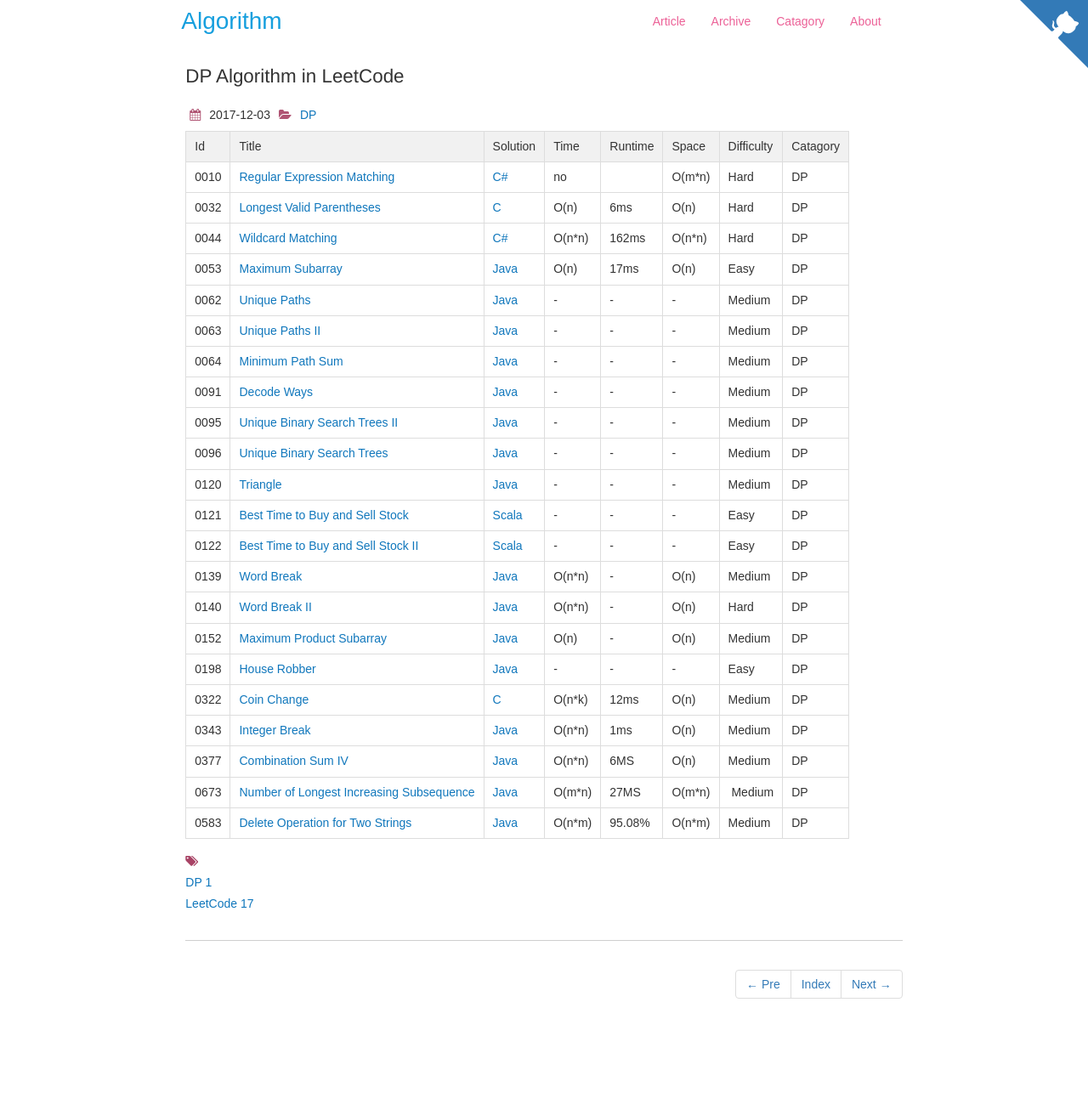
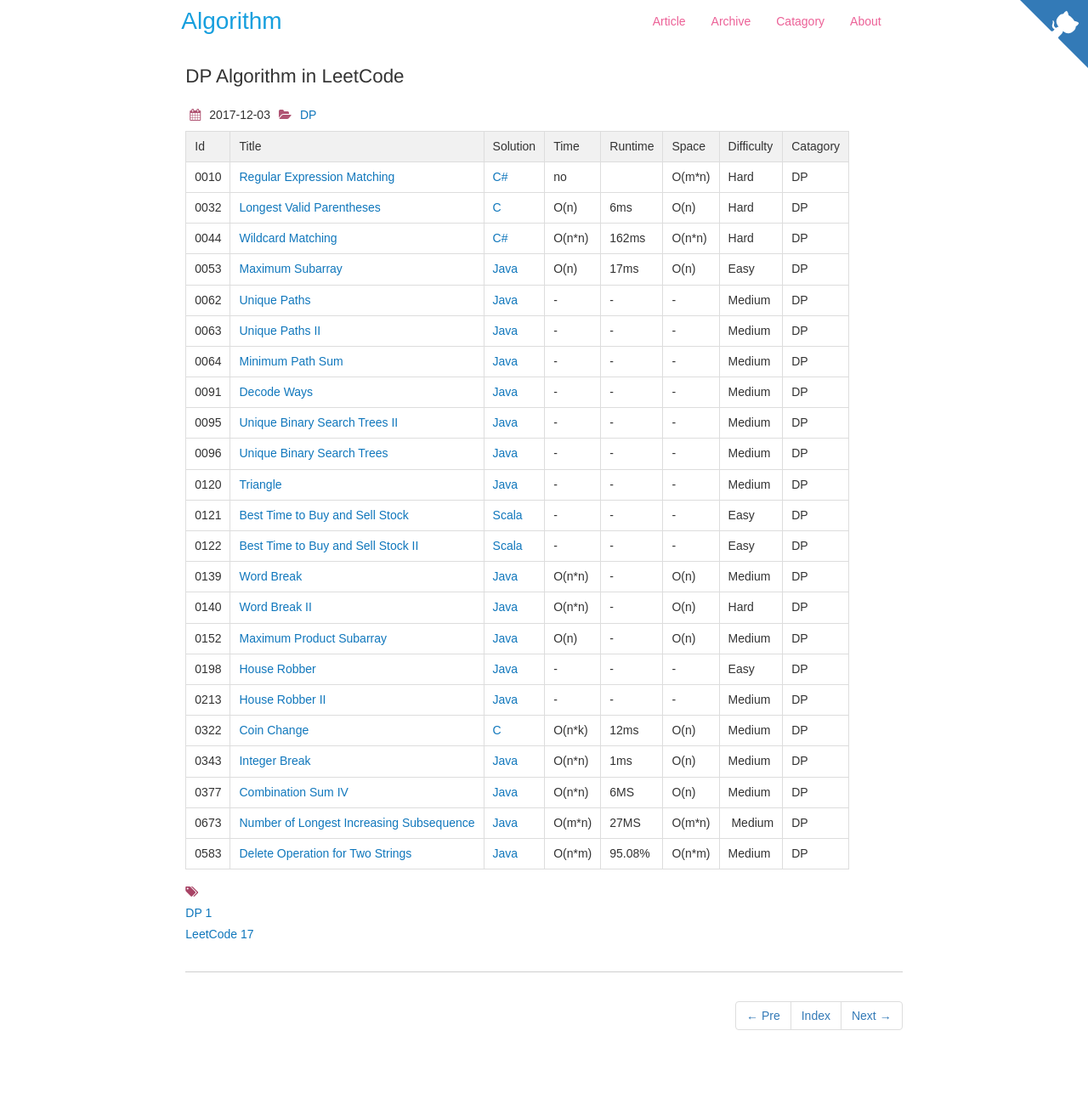
Before and after one commit to dunso/algorithm, a Jekyll site: the page built from docs/_posts/2017-12-03-DP.md, in a window 1280 px wide. Shown: the whole page at 85% size. Built offline with Jekyll 4.4.1, drawn with Linux system fonts in a browser that asks for light colours; nearby versions of some CDN libraries; before the commit the page ends 1249 px from its top, so only the background shows below that.

Commit message:
Add index of LeetCode0213.java to docs

```diff
--- a/docs/_posts/2017-12-03-DP.md
+++ b/docs/_posts/2017-12-03-DP.md
@@ -29,6 +29,7 @@
 |0140|[Word Break II](https://leetcode.com/problems/word-break-ii/) | [Java](https://e.srl/leetcode-140/)  | O(n\*n) |-| O(n)  |  Hard |DP|
 |0152|[Maximum Product Subarray](https://leetcode.com/problems/maximum-product-subarray/) | [Java](https://e.srl/leetcode-152/)  | O(n) |-| O(n)  |  Medium |DP|
 |0198|[House Robber](https://leetcode.com/problems/house-robber) | [Java](https://e.srl/leetcode-198/)  | - | - | - |  Easy |DP|
+|0213|[House Robber II](https://leetcode.com/problems/house-robber-ii) | [Java](https://e.srl/leetcode-213/)  |-|-|-|  Medium |DP|
 |0322|[Coin Change](https://leetcode.com/problems/coin-change/) | [C](https://e.srl/leetcode-322/)  | O(n\*k) |12ms| O(n)  |  Medium |DP|
 |0343|[Integer Break](https://leetcode.com/problems/integer-break/) | [Java](https://e.srl/leetcode-343/)  | O(n\*n) |1ms| O(n)  |  Medium |DP|
 |0377|[Combination Sum IV](https://leetcode.com/problems/combination-sum-iv/) | [Java](https://e.srl/leetcode-377/)  | O(n\*n) |6MS| O(n)  |  Medium |DP|
```
